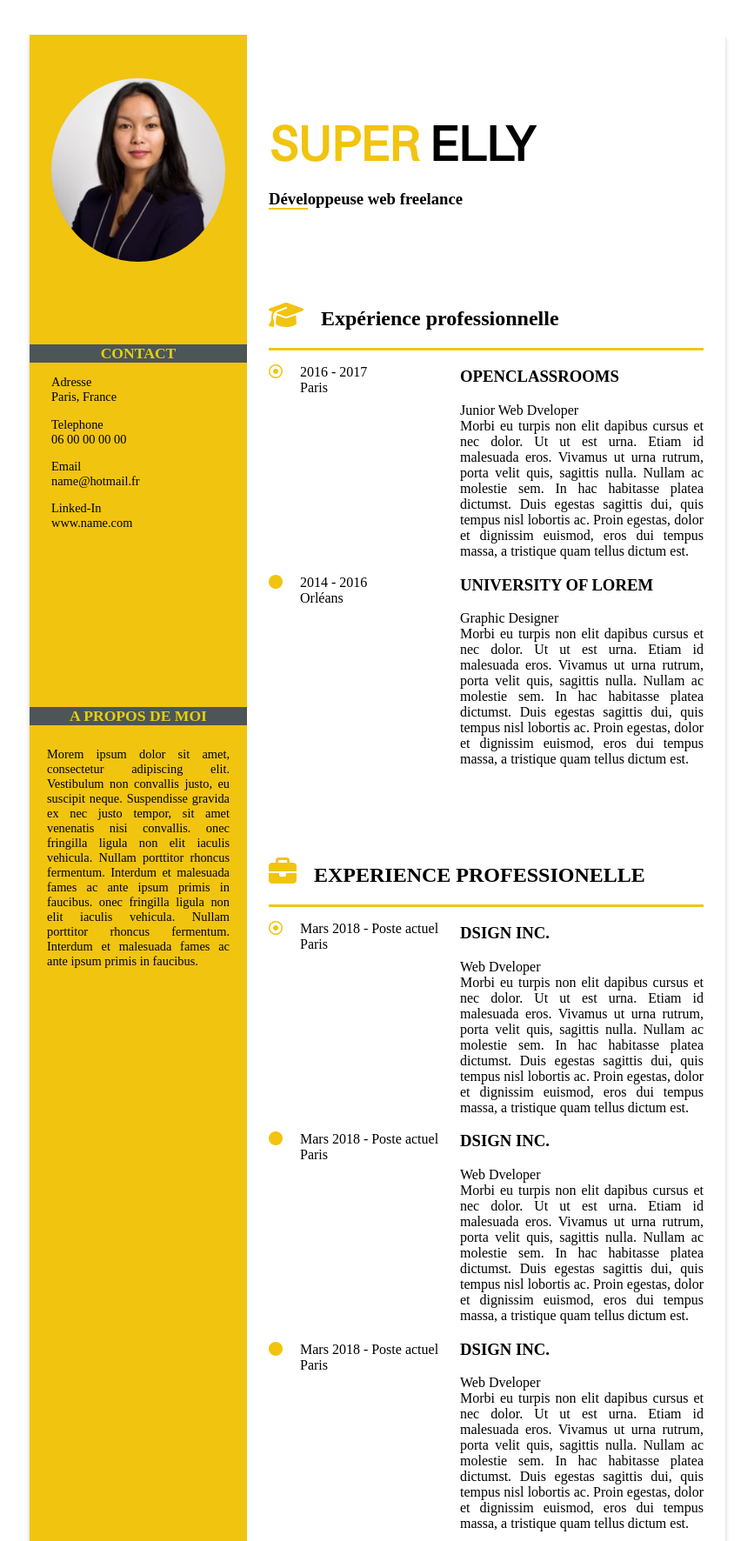
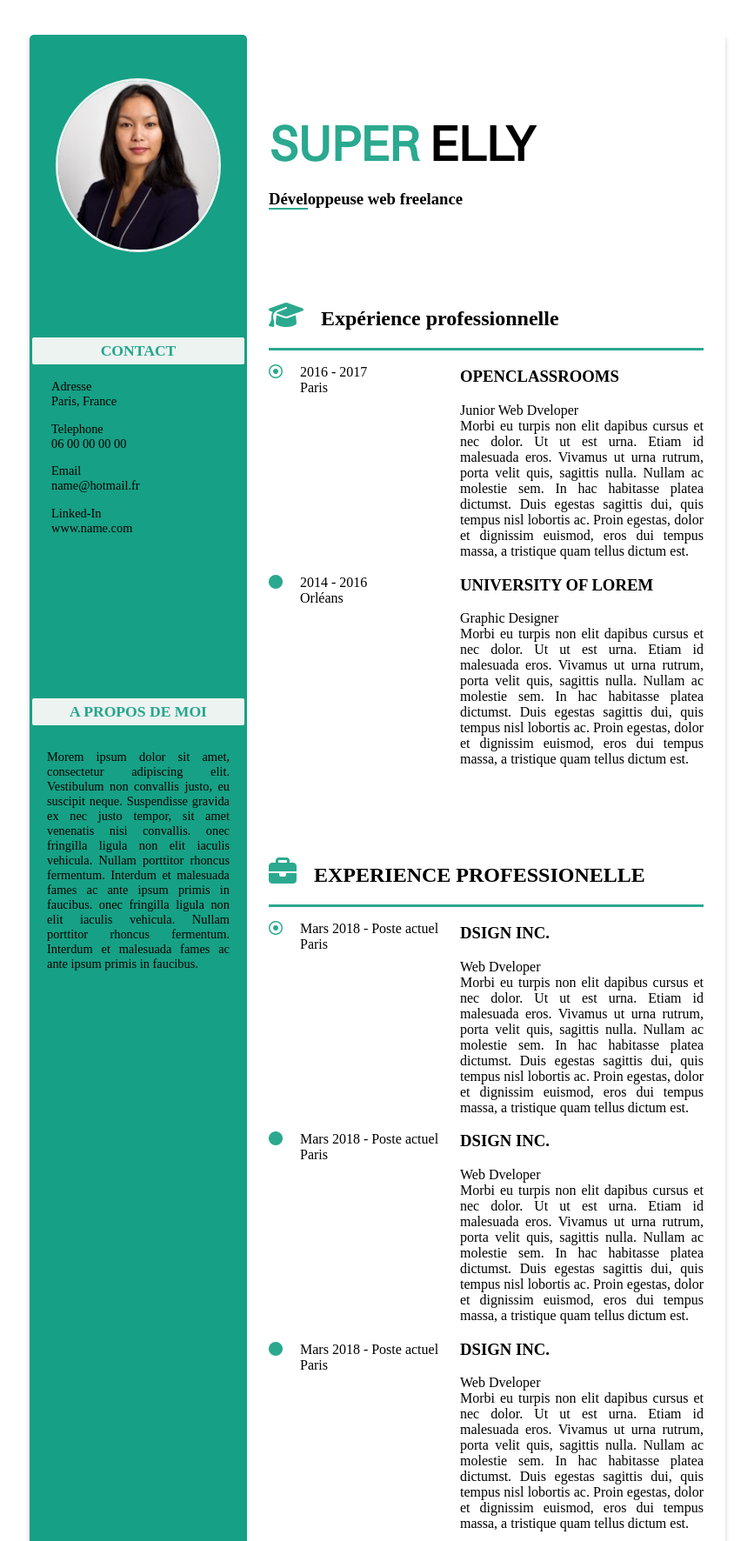
Before and after one commit to serendipity-coding/Projet1_CV, a plain HTML site: page index.html in a window 1280 px wide. Shown: the top 1772 px of the page at 87% size, without its empty margins (206-1073 px from the left). Drawn offline with Linux system fonts and the light colour scheme; files whose address does not match are found by name.

Commit message:
changed abt me in rd and colors

```diff
--- a/style.css
+++ b/style.css
@@ -1,13 +1,17 @@
 /************************** FONTS ******************************/
 
 @font-face {
-    font-family: 'aileronregular';
-    src: url('fonts/Aileron-Regular-webfont.eot');
-    src: url('fonts/Aileron-Regular-webfont.eot?#iefix') format('embedded-opentype'), url('fonts/Aileron-Regular-webfont.woff2') format('woff2'), url('fonts/Aileron-Regular-webfont.woff') format('woff'), url('fonts/Aileron-Regular-webfont.ttf') format('truetype'), url('fonts/Aileron-Regular-webfont.svg#aileronregular') format('svg');
+  font-family: "aileronregular";
+  src: url("fonts/Aileron-Regular-webfont.eot");
+  src: url("fonts/Aileron-Regular-webfont.eot?#iefix")
+      format("embedded-opentype"),
+    url("fonts/Aileron-Regular-webfont.woff2") format("woff2"),
+    url("fonts/Aileron-Regular-webfont.woff") format("woff"),
+    url("fonts/Aileron-Regular-webfont.ttf") format("truetype"),
+    url("fonts/Aileron-Regular-webfont.svg#aileronregular") format("svg");
   font-weight: normal;
   font-style: normal;
 }
-
 
 /**********************************************BODY************************************************************/
 .bloc_page {
@@ -21,7 +25,7 @@
 .edge {
   display: flex;
   flex-direction: column;
-    background-color: #f1c40f;
+  background-color: #16a085;
   width: 300px;
 }
 
@@ -31,181 +35,151 @@
 .aboutMe__rd {
   display: none;
 }
-
-
 /****************************************** edge *****************************************************/
-
+.edge {
+  border-radius: 5px;
+}
 .edge__photo {
   border-radius: 100%;
   display: block;
   justify-content: center;
   margin-top: 50px;
   margin-bottom: 80px;
-    margin-right: 25px;
-    margin-left: 25px;
-    ;
+  margin-right: 30px;
+  margin-left: 30px;
+  border: 3px #f5f7f6f5 solid;
 }
-
 .edge__title {
   text-align: center;
-    background-color: #4d5656;
+  background-color: #f5f7f6f5;
   font-size: 1.1em;
-    color: #e6d00e;
+  color: #16a084ef;
+  padding-top: 5px;
+  padding-bottom: 5px;
+  border: 3px #16a085 solid;
+  border-radius: 5px;
 }
-
 .edge p {
   margin-left: 20px;
   margin-right: 20px;
   font-size: 0.9em;
   text-align: justify;
 }
-
 .edge__contact {
   height: 20%;
 }
-
 .edge__contact__info {
   margin-left: 5px;
 }
-
 .edge__aboutMe {
   height: 60%;
 }
-
 .edge_icons {
   display: flex;
   justify-content: space-around;
   padding-bottom: 20px;
 }
-
 .edge_icons i {
-    color: #4d5656;
+  color: #171818;
 }
-
 .edge__aboutMe p {
   margin-top: 25px;
 }
-
-
 /******************************************* content ***************************************************/
-
 .content {
   width: 500px;
   padding: 25px;
 }
-
 .content__title {
   margin-top: 70px;
 }
-
 .content__title--color {
-    color: #f1c40f;
+  color: #16a084e8;
 }
-
 .content__title--underline {
-    border-bottom: 2px #f1c40f solid;
+  border-bottom: 2px #16a084e8 solid;
 }
-
 h1 {
-    font-family: 'aileronregular', Arial, Serif;
+  font-family: "aileronregular", Arial, Serif;
   font-size: 3.5em;
   margin-bottom: 0px;
 }
-
 i {
-    color: #f1c40f;
+  color: #16a084e8;
 }
-
 .training__title {
   display: flex;
   flex-direction: row;
   align-items: baseline;
-    border-bottom: 3px #f1c40f solid;
+  border-bottom: 3px #16a084e8 solid;
 }
-
 .training__title h2 {
   margin-left: 20px;
   margin-top: 95px;
 }
-
 .experience__title {
   display: flex;
   flex-direction: row;
   align-items: baseline;
-    border-bottom: 3px #f1c40f solid;
+  border-bottom: 3px #16a084e8 solid;
 }
-
 .experience__title h2 {
   margin-left: 20px;
   margin-top: 95px;
 }
-
 .recommendation__title {
   display: flex;
   flex-direction: row;
   align-items: baseline;
-    border-bottom: 3px #f1c40f solid;
+  border-bottom: 3px #16a084e8 solid;
 }
-
 .recommendation__title h2 {
   margin-left: 20px;
   margin-top: 95px;
 }
-
 .recommendation__content {
   display: flex;
   flex-direction: row;
 }
-
 .recommendation__content__1 {
   margin-right: 200px;
 }
-
 .experience__content,
 .training__content {
   display: flex;
   flex-direction: row;
 }
-
 .left__section__content {
   display: flex;
   flex-direction: row;
   align-items: baseline;
   width: 200px;
 }
-
 .left__section__content p {
   margin-left: 20px;
   margin-bottom: 190px;
 }
-
 .right__section__content {
   margin-left: 20px;
 }
-
 .right__section__content p {
   text-align: justify;
 }
-
-
 /*********************************************r RESPONSIVE DESIGN *******************************************************/
-
 @media all and (max-width: 900px) {
   .profile_picture_rd {
-         margin-top: 20px;
-        /* margin: 30px auto 0px auto; */
+    margin-top: 25px;
     display: block;
     margin-left: 35%;
-        border: 4px #f1c40f solid;
+    border: 4px #16a084e8 solid;
     border-radius: 100%;
   }
-    .aboutMe__rd
-    {
+  .aboutMe__rd {
     display: flex;
     justify-content: center;
-        border: 3px #f1c40f solid;
-        background-color: #f5e557;
-        padding-left: 15px;
+    border: 2px #16a084e8 solid;
+    background-color: #16a084e8 ;
+    padding-left: 10px;
     border-radius: 10px;
   }
   .bloc_page {
@@ -227,7 +201,7 @@ i {
     padding: 25px;
   }
   .edge {
-        background-color: #f1c40f;
+    background-color: #16a084e8;
     width: auto;
     padding-left: 10px;
     padding-right: 10px;
@@ -248,4 +222,7 @@ i {
   .left__section__content p {
     margin-bottom: 150px;
   }
+  .edge__aboutMe {
+    display: none;
   }
+}
```
Lines whose indentation alone changed are shown as unchanged.
